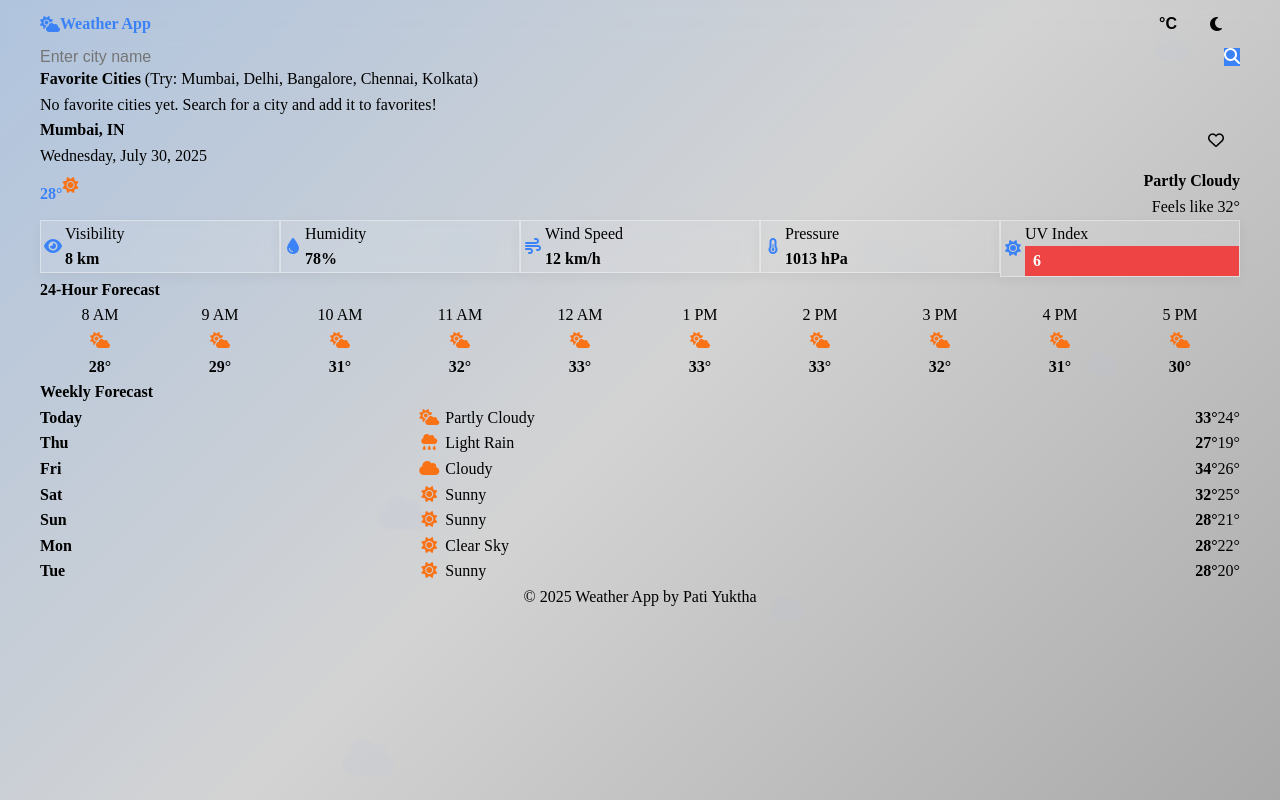
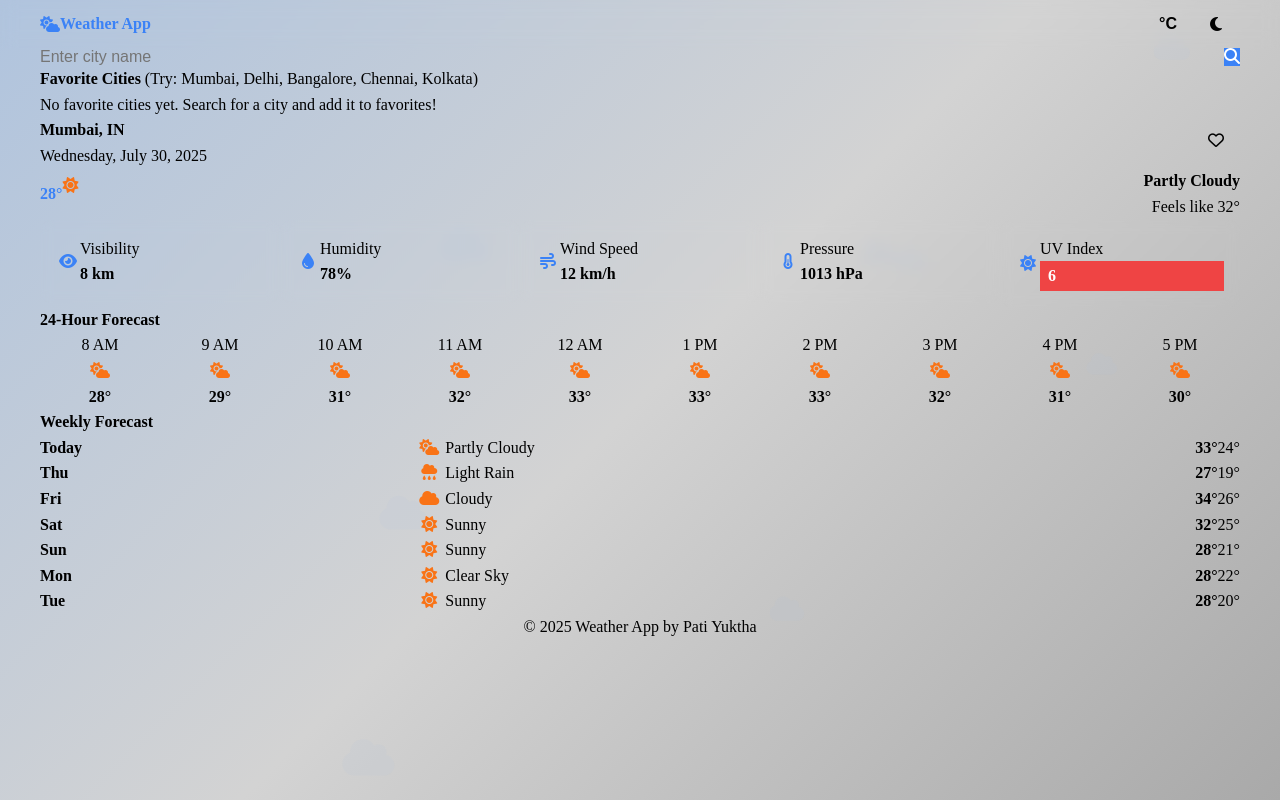
Before and after one commit to Yukthapati/Weather-App, a website built with Vite: page index.html in a window 1280 px wide. Built offline with nearby package versions, Linux system fonts and the light colour scheme.

Commit message:
Updated style.css

```diff
--- a/style.css
+++ b/style.css
@@ -547,16 +547,17 @@ body {
 .detail-card {
   display: flex;
   align-items: center;
-  gap: var(--spacing-md);
-  padding: var(--spacing-md);
-  background: rgba(255, 255, 255, 0.1); /* subtle translucent background */
-  border: 1px solid rgba(255, 255, 255, 0.4); /* white translucent border */
-  border-radius: var(--radius-md);
-  box-shadow: 0 4px 12px rgba(0, 0, 0, 0.05); /* subtle shadow */
-  transition: all var(--transition-base);
-  backdrop-filter: blur(8px); /* optional: glass effect */
-  -webkit-backdrop-filter: blur(8px);
+  justify-content: space-between;
+  padding: 1rem;
+  background: var(--color-bg-tertiary);
+  border: 1px solid var(--color-border);
+  border-radius: 12px;
+  box-shadow: 0 4px 10px var(--color-shadow);
+  backdrop-filter: blur(6px);
+  -webkit-backdrop-filter: blur(6px);
+  min-width: 150px;
 }
+
 
 }
 
```
